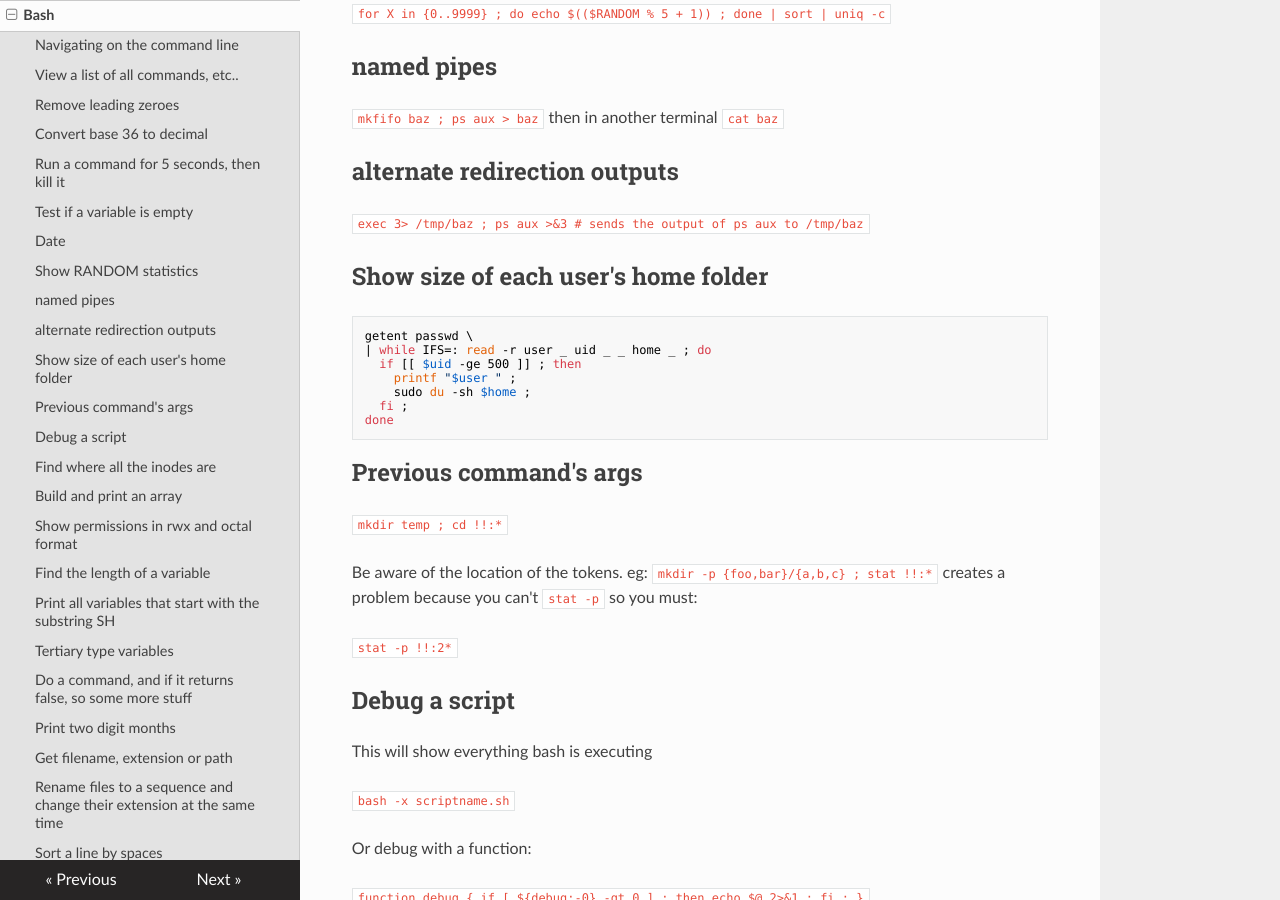
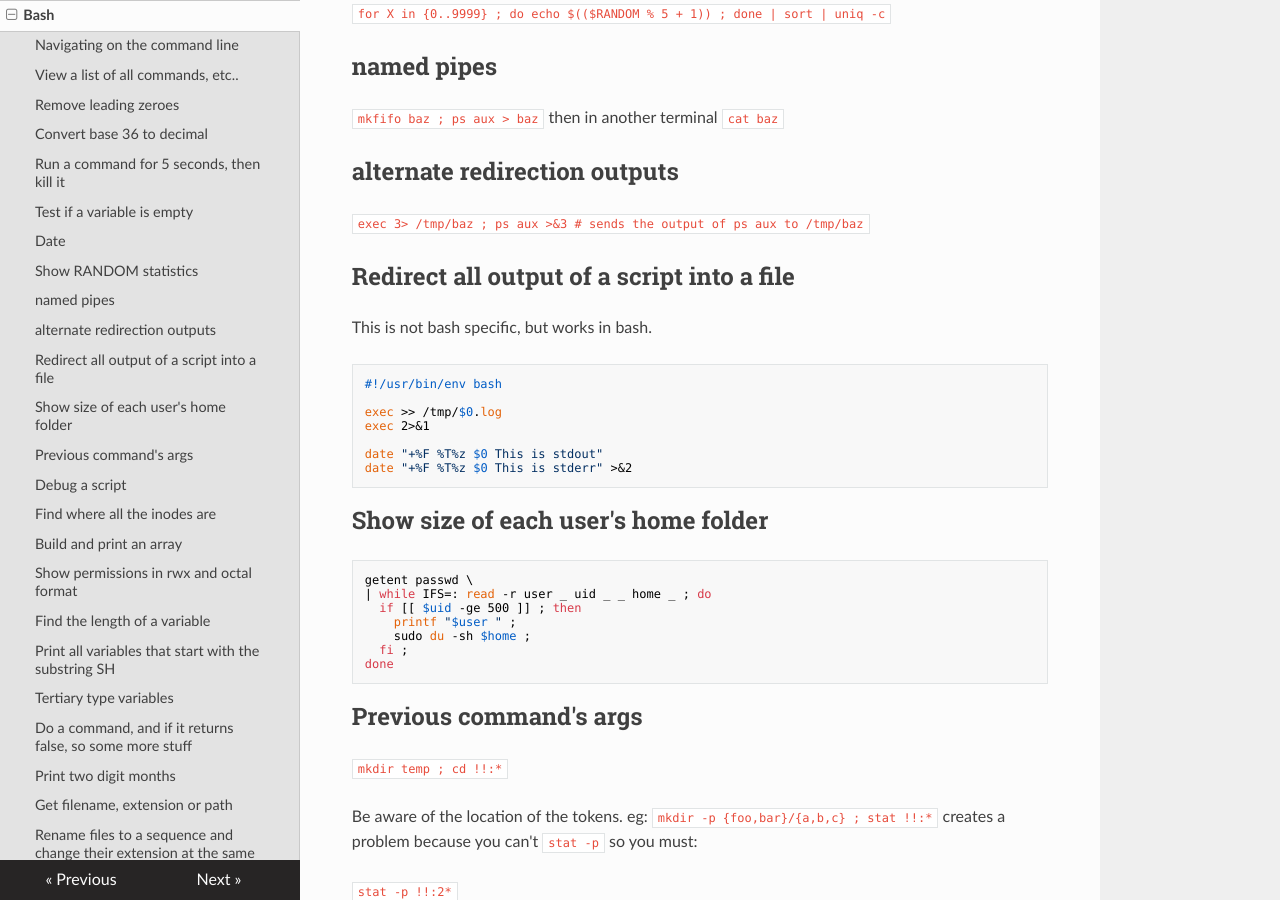
Before and after one commit to lando-cal/tech-notes, an MkDocs documentation site: the page built from docs/bash.md, in a window 1280 px wide and 900 px high, scrolled down 1580 px. Built offline with MkDocs 1.6.1, drawn with Linux system fonts in a browser that asks for light colours; nearby versions of some CDN libraries.

Commit message:
Add an example

````diff
--- a/docs/bash.md
+++ b/docs/bash.md
@@ -65,6 +65,20 @@ For date stuff, see date, because it's different depending on platform.
 ## alternate redirection outputs
 
 `exec 3> /tmp/baz ; ps aux >&3 # sends the output of ps aux to /tmp/baz`
+
+## Redirect all output of a script into a file
+
+This is not bash specific, but works in bash.
+
+```
+#!/usr/bin/env bash
+
+exec >> /tmp/$0.log
+exec 2>&1
+
+date "+%F %T%z $0 This is stdout"
+date "+%F %T%z $0 This is stderr" >&2
+```
 
 ## Show size of each user's home folder
 
````
